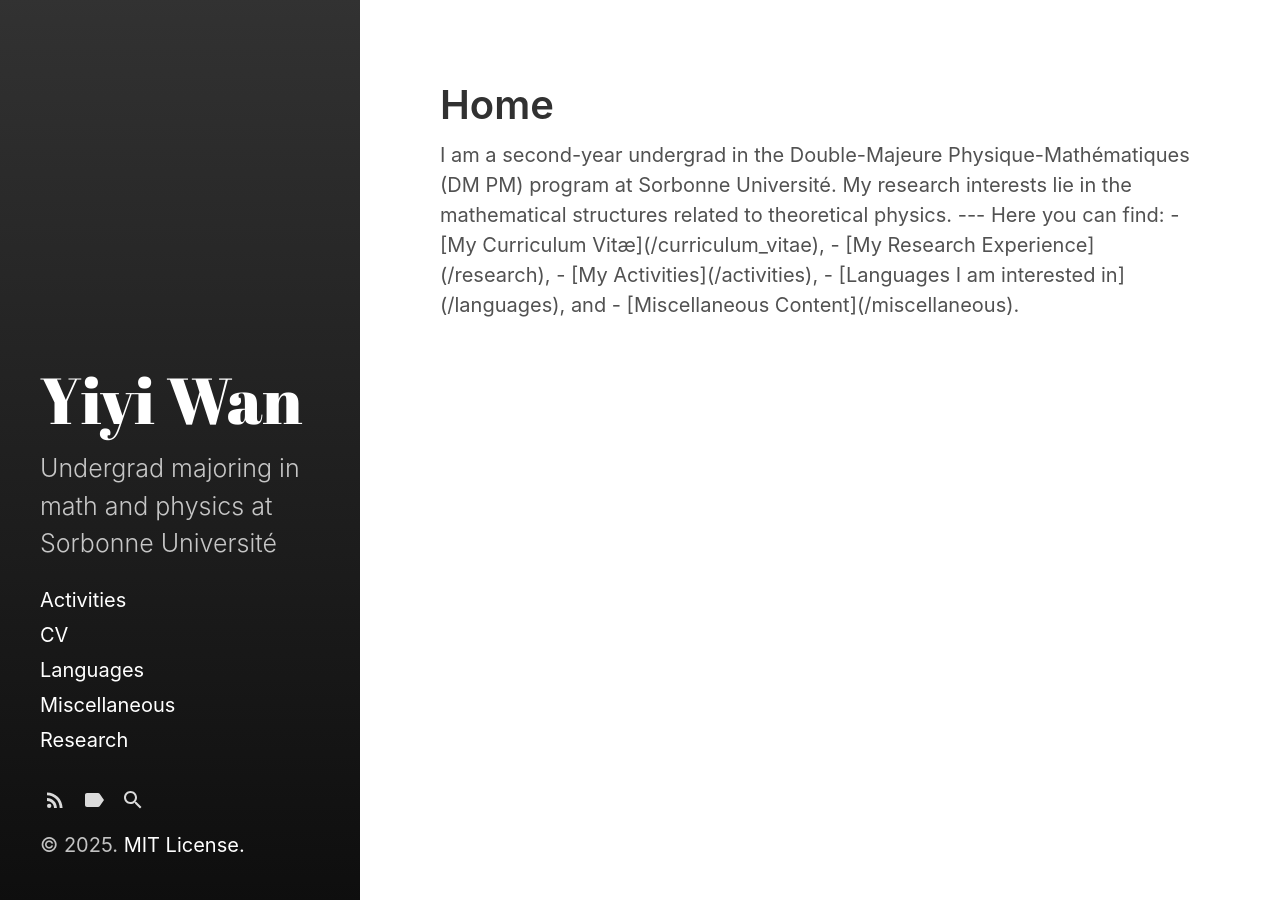
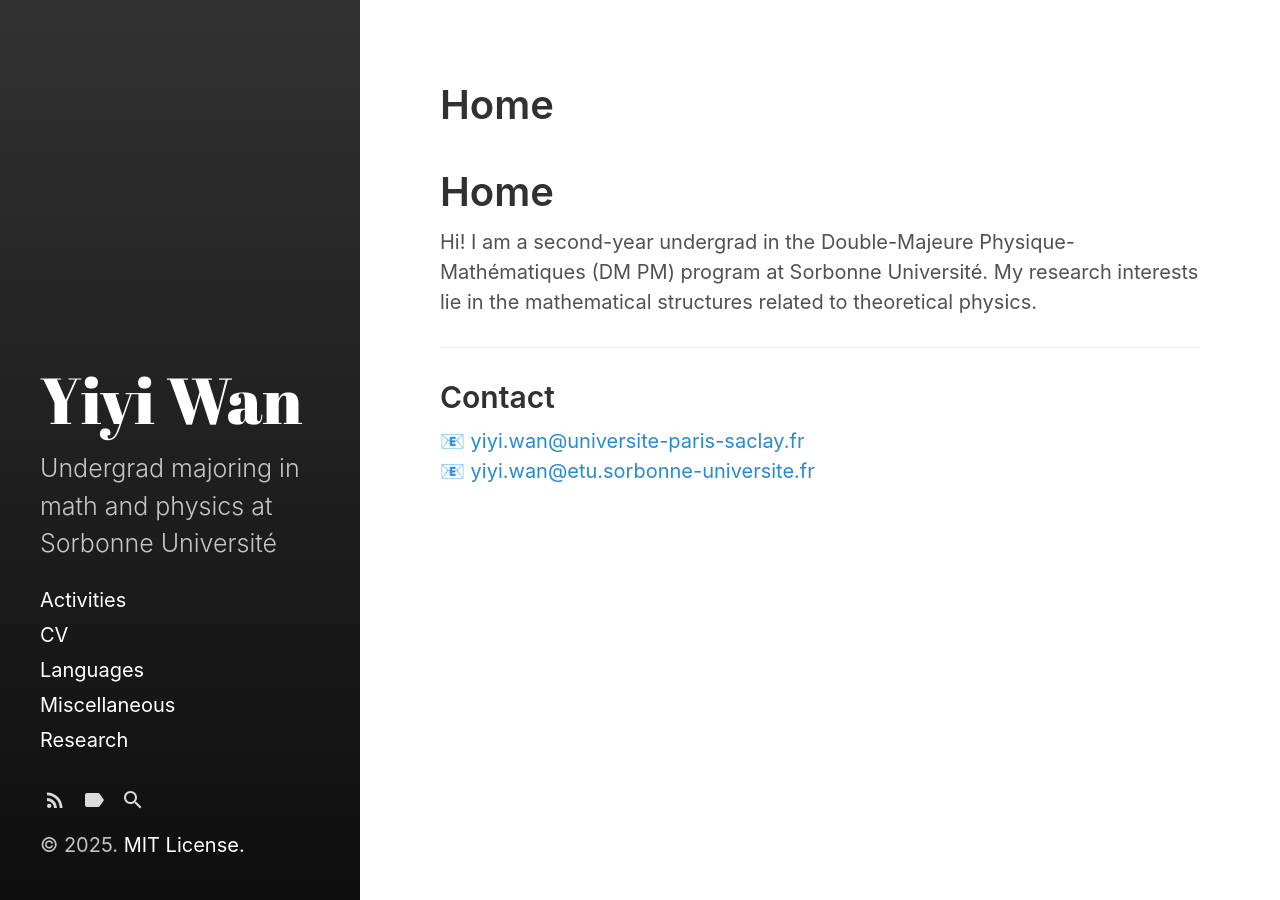
Before and after one commit to Roimex/Roimex.github.io, a Jekyll site: the page built from index.html, in a window 1280 px wide. Built offline with Jekyll 4.4.1, drawn with Linux system fonts in a browser that asks for light colours.

Commit message:
Update index.html

```diff
--- a/index.html
+++ b/index.html
@@ -3,14 +3,30 @@ layout: page
 title: Home
 ---
 
-I am a second-year undergrad in the Double-Majeure Physique-Mathématiques (DM PM) program at Sorbonne Université.
-My research interests lie in the mathematical structures related to theoretical physics.
+<!DOCTYPE html>
+<html lang="en">
+<head>
+    <meta charset="UTF-8">
+    <meta name="viewport" content="width=device-width, initial-scale=1.0">
+    <title>Home</title>
+</head>
+<body>
 
----
+<h1>Home</h1>
 
-Here you can find:
- - [My Curriculum Vit&aelig;]({{ "/curriculum_vitae" | relative_url }}),
- - [My Research Experience]({{ "/research" | relative_url }}),
- - [My Activities]({{ "/activities" | relative_url }}),
- - [Languages I am interested in]({{ "/languages" | relative_url }}), and
- - [Miscellaneous Content]({{ "/miscellaneous" | relative_url }}).
+<p>
+    Hi! I am a second-year undergrad in the Double-Majeure Physique-Mathématiques (DM PM) program at Sorbonne Université.
+    My research interests lie in the mathematical structures related to theoretical physics.
+</p>
+
+<hr>
+
+<h2>Contact</h2>
+<p>
+    📧 <a href="mailto:yiyi.wan@universite-paris-saclay.fr">yiyi.wan@universite-paris-saclay.fr</a> <br>
+    📧 <a href="mailto:yiyi.wan@etu.sorbonne-universite.fr">yiyi.wan@etu.sorbonne-universite.fr</a>
+</p>
+
+
+</body>
+</html>
```
